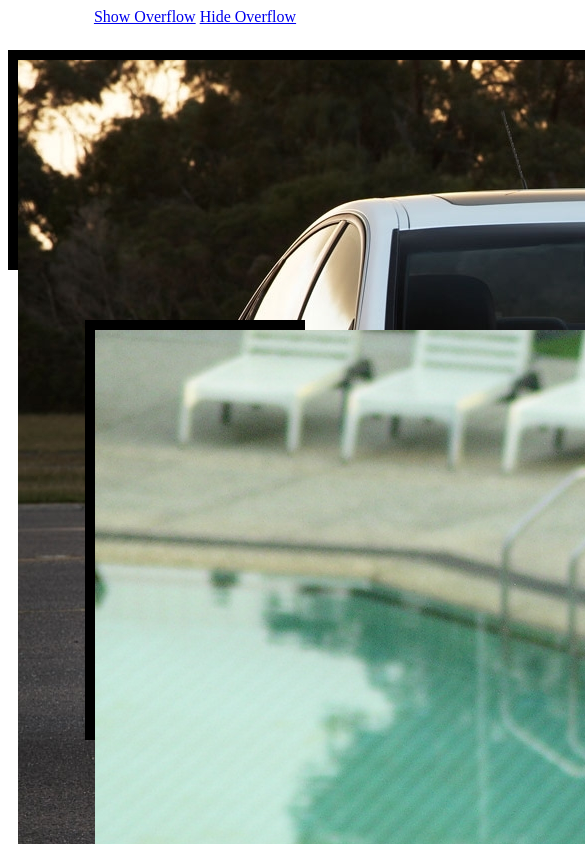
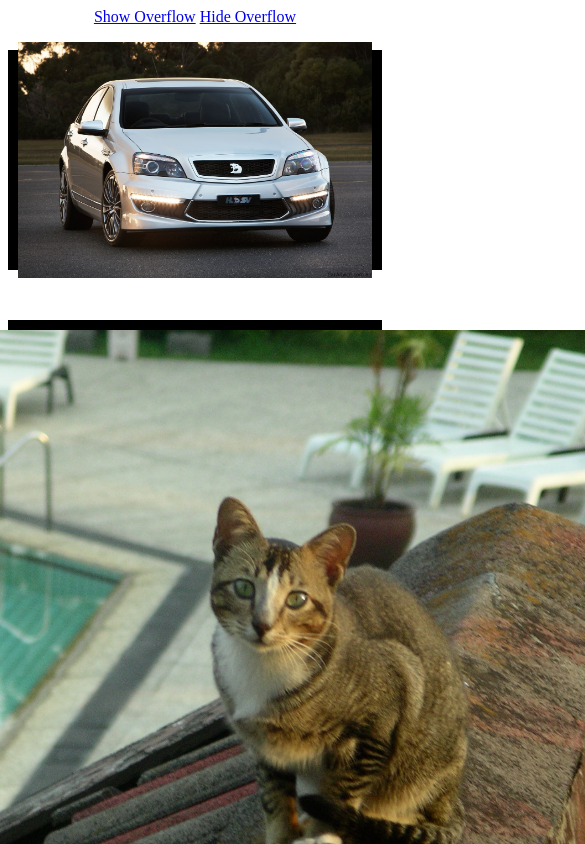
Before and after one commit to levymetal/jquery-resize-image-to-parent, a plain HTML site: page demo/index.html in a window 390 px wide. Both pictures are taken after a click on the link "Show Overflow". Shown: the top 844 px of the page, 585 px wide, since content can reach past the window. Drawn offline with nearby package versions, Linux system fonts and the light colour scheme.

Commit message:
made plugin responsive

```diff
--- a/demo/index.html
+++ b/demo/index.html
@@ -2,25 +2,19 @@
 <html>
   <head>
     <style type="text/css">
-		#content {
-			width: 100%;
-		}
-
       #wideContainer {
         position: relative;
         margin: 20px auto;
-			width: 600px;
+        max-width: 800px;
         height: 200px;
-			overflow: hidden;
         border: 10px solid black;
       }
 
       #tallContainer {
         position: relative;
         margin: 50px auto;
-			width: 200px;
-			height: 400px;
-			overflow: hidden;
+        max-width: 400px;
+        height: 800px;
         border: 10px solid black;
       }
 
@@ -36,34 +30,42 @@
       .image {
         position: relative;
       }
+
+      .imageContainer {
+        overflow: hidden;
+      }
+
+      .imageContainer.overflow {
+        overflow: visible;
+      }
     </style>
 
-		<script src="https://ajax.googleapis.com/ajax/libs/jquery/1.6.0/jquery.min.js" type="text/javascript"></script>
+    <script src="https://ajax.googleapis.com/ajax/libs/jquery/2.0.3/jquery.min.js" type="text/javascript"></script>
     <script type="text/javascript">
     /*
      * Plugin Name: Resize Image to Parent Container
      *
      * Author: Christian Varga
      * Author URI: http://christianvarga.com
+     * Plugin Source: https://github.com/levymetal/jquery-resize-image-to-parent/
      *
      */
 
-		jQuery.fn.resizeToParent = function(options) {
+    (function($) {
+      $.fn.resizeToParent = function(opts) {
         var defaults = {
          parent: 'div'
         }
 
-		 var options = jQuery.extend(defaults, options);
+        var opts = $.extend(defaults, opts);
 
-		 return this.each(function() {
-		  var o = options;
-		  var obj = jQuery(this);
+        function positionImage(obj) {
+          // reset image (in case we're calling this a second time, for example on resize)
+          obj.css({'width': '', 'height': '', 'margin-left': '', 'margin-top': ''});
 
-		  // bind to load of image
-		  obj.load(function() {
           // dimensions of the parent
-		    var parentWidth = obj.parents(o.parent).width();
-		    var parentHeight = obj.parents(o.parent).height();
+          var parentWidth = obj.parents(opts.parent).width();
+          var parentHeight = obj.parents(opts.parent).height();
 
           // dimensions of the image
           var imageWidth = obj.width();
@@ -92,24 +94,41 @@
           var leftOffset = (imageWidth - parentWidth) / -2;
           var topOffset = (imageHeight - parentHeight) / -2;
 
-		    obj.css({'left': leftOffset, 'top': topOffset});
+          obj.css({'margin-left': leftOffset, 'margin-top': topOffset});
+        }
+
+        return this.each(function() {
+          var obj = $(this);
+
+          // hack to force ie to run the load function... ridiculous bug
+          // http://stackoverflow.com/questions/7137737/ie9-problems-with-jquery-load-event-not-firing
+          obj.attr("src", obj.attr("src"));
+
+          // bind to load of image
+          obj.load(function() {
+            positionImage(obj);
+          });
+
+          // run the position function if the image is cached
+          if (this.complete) {
+            positionImage(obj);
+          }
+
+          // run the position function on window resize (to make it responsive)
+          $(window).on('resize', function() {
+            positionImage(obj);
           });
         });
       }
+    })( jQuery );
 
     $(function() {
       $('.image').resizeToParent();
 
-			$('#showOverflow').click(function(e) {
+      $('a', '#buttons').on('click', function(e) {
         e.preventDefault();
 
-				$('.imageContainer').css({'overflow': 'visible'});
-			});
-
-			$('#hideOverflow').click(function(e) {
-				e.preventDefault();
-
-				$('.imageContainer').css({'overflow': 'hidden'});
+        $('.imageContainer').toggleClass('overflow');
       });
     });
     </script>
```
Also changed, not shown: jquery.resizeimagetoparent.js (+29 -11 lines), jquery.resizeimagetoparent.min.js. Lines whose indentation alone changed are shown as unchanged.
